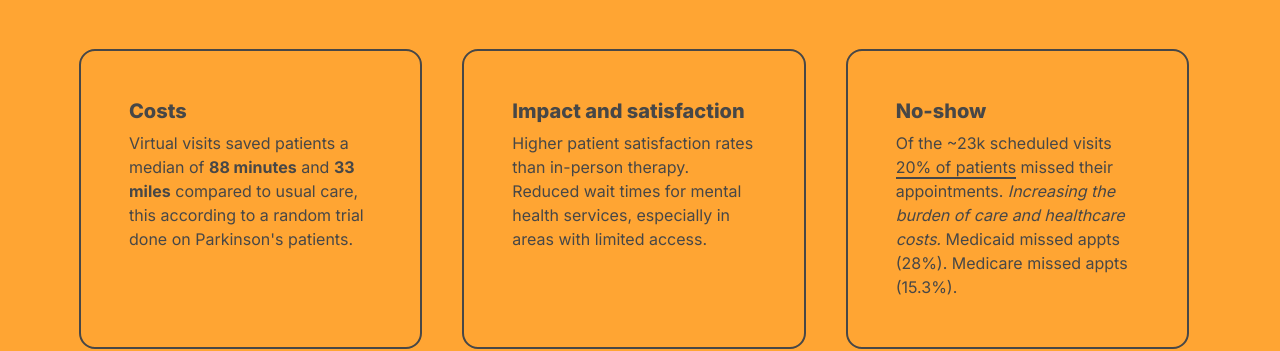
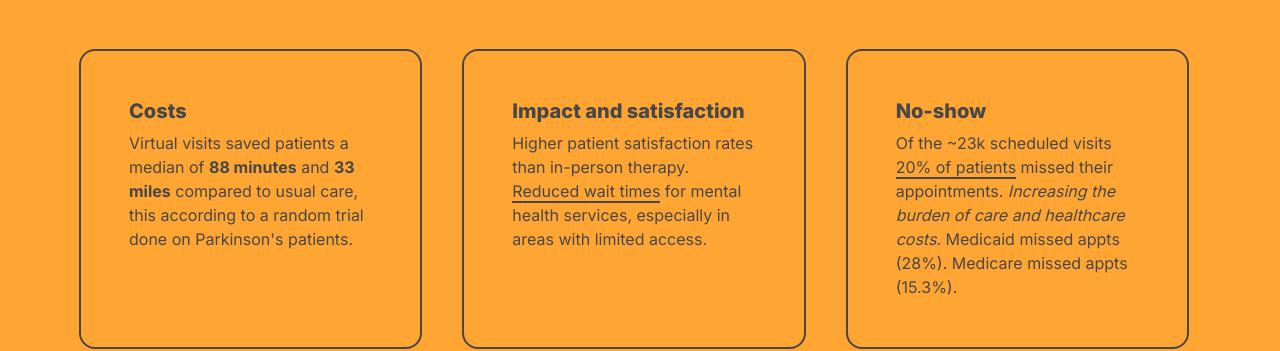
Before and after one commit to ZenSpaceApp/zenspace-website, a Next.js app: page / in a window 1280 px wide. Shown: the part 1140-1491 px from the top of the page. Built offline with nearby package versions, Linux system fonts and the light colour scheme.

Commit message:
Some minor styling changes to stats section.

```diff
--- a/app/page.tsx
+++ b/app/page.tsx
@@ -359,7 +359,7 @@ const Stats = () => {
         <div className="p-4 pr-2  pl-2 p-lg-5 grid-item">
           <h5>Impact and satisfaction</h5>
           <div>
-            Higher patient satisfaction rates than in-person therapy. Reduced wait times for mental
+            Higher patient satisfaction rates than in-person therapy. <span className="underline">Reduced wait times</span> for mental
             health services, especially in areas with limited access.</div>
         </div>
         <div className="p-4 pr-2  pl-2 p-lg-5 grid-item">
```
